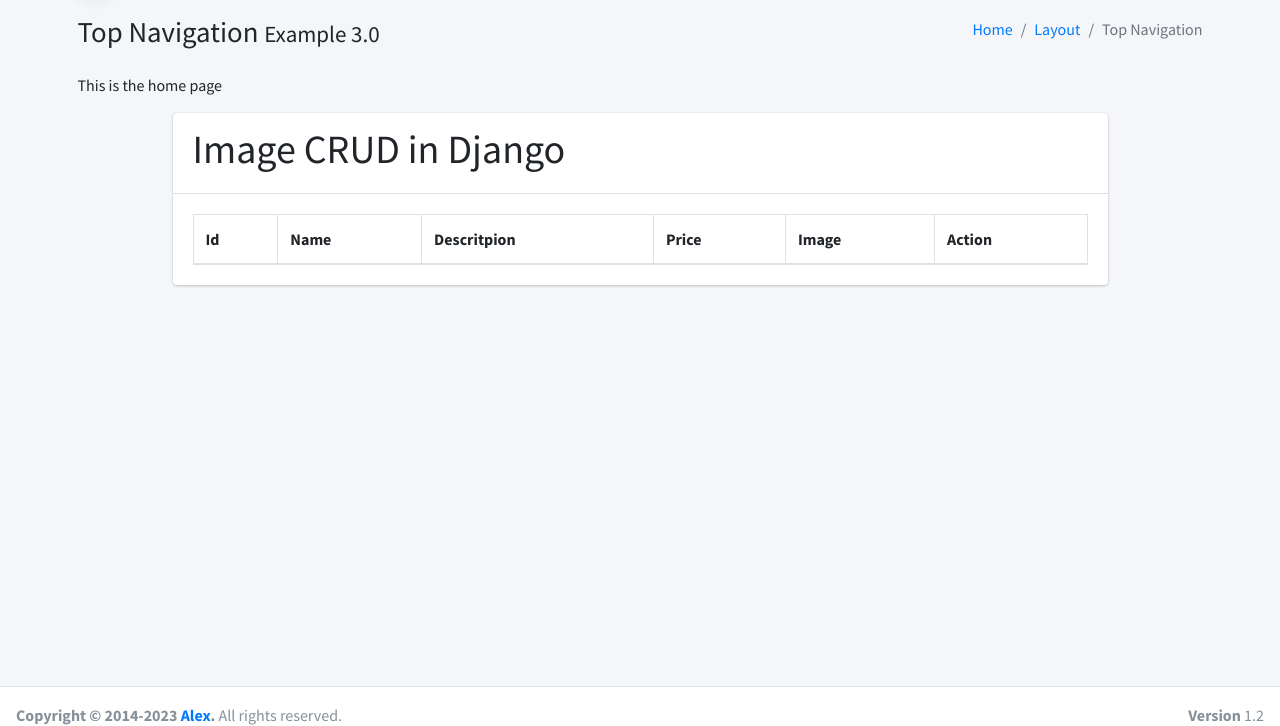
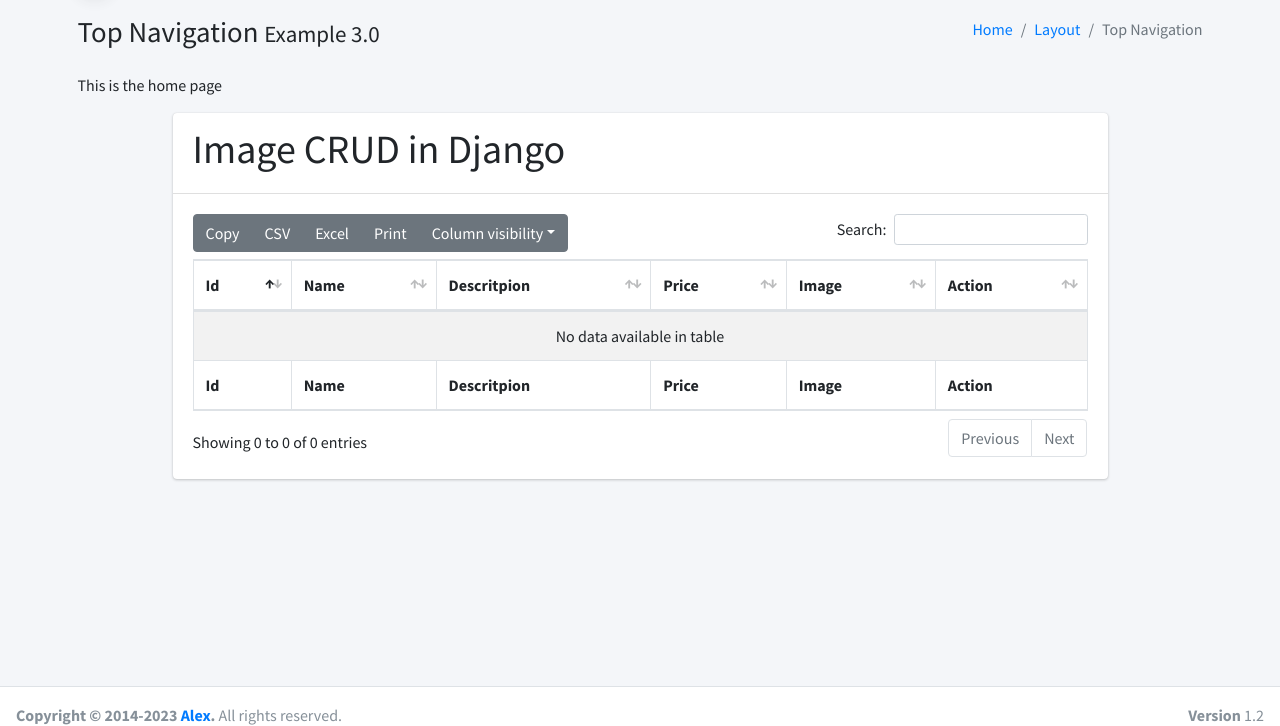
Before and after one commit to m-alex-n/crudlogin2, a Django app: page /home in a window 1280 px wide. Shown: the part 57-783 px from the top of the page. Run offline with Django 4.2, Linux system fonts and the light colour scheme; the visitor is signed in with stand-in values (Sample User, id 1); data that the repository does not hold is empty; some libraries are stand-ins or nearby versions.

```diff
--- a/dezi/templates/dezi/home.html
+++ b/dezi/templates/dezi/home.html
@@ -5,12 +5,14 @@
 
 <div class="row justify-content-center">
   <div class="col-md-10">
+    <!-- start of datatable card -->
     <div class="card">
       <div class="card-header">
         <h1 class="fw-bold">Image CRUD in Django</h1>
       </div>
-      <div class="card-body tabledata">
-        <table class="table table-bordered table-striped">
+      <!-- /.card-header -->
+      <div class="card-body">
+        <table id="example1" class="table table-bordered table-striped">
           <thead>
             <tr>
               <th>Id</th>
@@ -68,10 +70,50 @@
             </tr>
             {% endfor %}
           </tbody>
+          <tfoot>
+            <tr>
+              <th>Id</th>
+              <th>Name</th>
+              <th>Descritpion</th>
+              <th>Price</th>
+              <th>Image</th>
+              <th>Action</th>
+            </tr>
+          </tfoot>
         </table>
       </div>
+      <!-- /.card-body -->
     </div>
+    <!-- /.End of datatable card -->
   </div>
 </div>
 
-{% endblock context %}
+{% endblock context %} {% block scripts %}
+
+<!-- DataTable specific  script -->
+<script>
+  $(function () {
+    $("#example1")
+      .DataTable({
+        responsive: true,
+        lengthChange: false,
+        autoWidth: false,
+        buttons: ["copy", "csv", "excel", "pdf", "print", "colvis"],
+      })
+      .buttons()
+      .container()
+      .appendTo("#example1_wrapper .col-md-6:eq(0)");
+    $("#example2").DataTable({
+      paging: true,
+      lengthChange: false,
+      searching: false,
+      ordering: true,
+      info: true,
+      autoWidth: false,
+      responsive: true,
+    });
+  });
+</script>
+<!-- ./ End of  DataTable specific  script -->
+
+{% endblock scripts %}
--- a/dezi/templates/dezi/layouts/topnavblank.html
+++ b/dezi/templates/dezi/layouts/topnavblank.html
@@ -47,6 +47,21 @@ scratch. This page gets rid of all links and provides the needed markup only.
       href="//cdn.jsdelivr.net/npm/alertifyjs@1.13.1/build/css/themes/default.min.css"
     />
     <!-- ./ alertify CSS -->
+
+    <!-- DataTables css -->
+    <link
+      rel="stylesheet"
+      href="{% static 'plugins/datatables-bs4/css/dataTables.bootstrap4.min.css' %}"
+    />
+    <link
+      rel="stylesheet"
+      href="{% static 'plugins/datatables-responsive/css/responsive.bootstrap4.min.css' %}"
+    />
+    <link
+      rel="stylesheet"
+      href="{% static 'plugins/datatables-buttons/css/buttons.bootstrap4.min.css' %}"
+    />
+    <!-- ./ End of DataTables css -->
   </head>
   <body class="hold-transition layout-top-nav">
     <div class="wrapper">
@@ -132,6 +147,20 @@ scratch. This page gets rid of all links and provides the needed markup only.
       {% endfor %}
     </script>
 
+    <!-- DataTables  & Plugins -->
+    <script src="{% static 'plugins/datatables/jquery.dataTables.min.js' %}"></script>
+    <script src="{% static 'plugins/datatables-bs4/js/dataTables.bootstrap4.min.js' %}"></script>
+    <script src="{% static 'plugins/datatables-responsive/js/dataTables.responsive.min.js' %}"></script>
+    <script src="{% static 'plugins/datatables-responsive/js/responsive.bootstrap4.min.js' %}"></script>
+    <script src="{% static 'plugins/datatables-buttons/js/dataTables.buttons.min.js' %}"></script>
+    <script src="{% static 'plugins/datatables-buttons/js/buttons.bootstrap4.min.js' %}"></script>
+    <script src="{% static 'plugins/jszip/jszip.min.js' %}"></script>
+    <script src="{% static 'plugins/pdfmake/pdfmake.min.js' %}"></script>
+    <script src="{% static 'plugins/pdfmake/vfs_fonts.js' %}"></script>
+    <script src="{% static 'plugins/datatables-buttons/js/buttons.html5.min.js' %}"></script>
+    <script src="{% static 'plugins/datatables-buttons/js/buttons.print.min.js' %}"></script>
+    <script src="{% static 'plugins/datatables-buttons/js/buttons.colVis.min.js' %}"></script>
+
     {% block scripts %}{% endblock scripts %}
   </body>
 </html>
```
